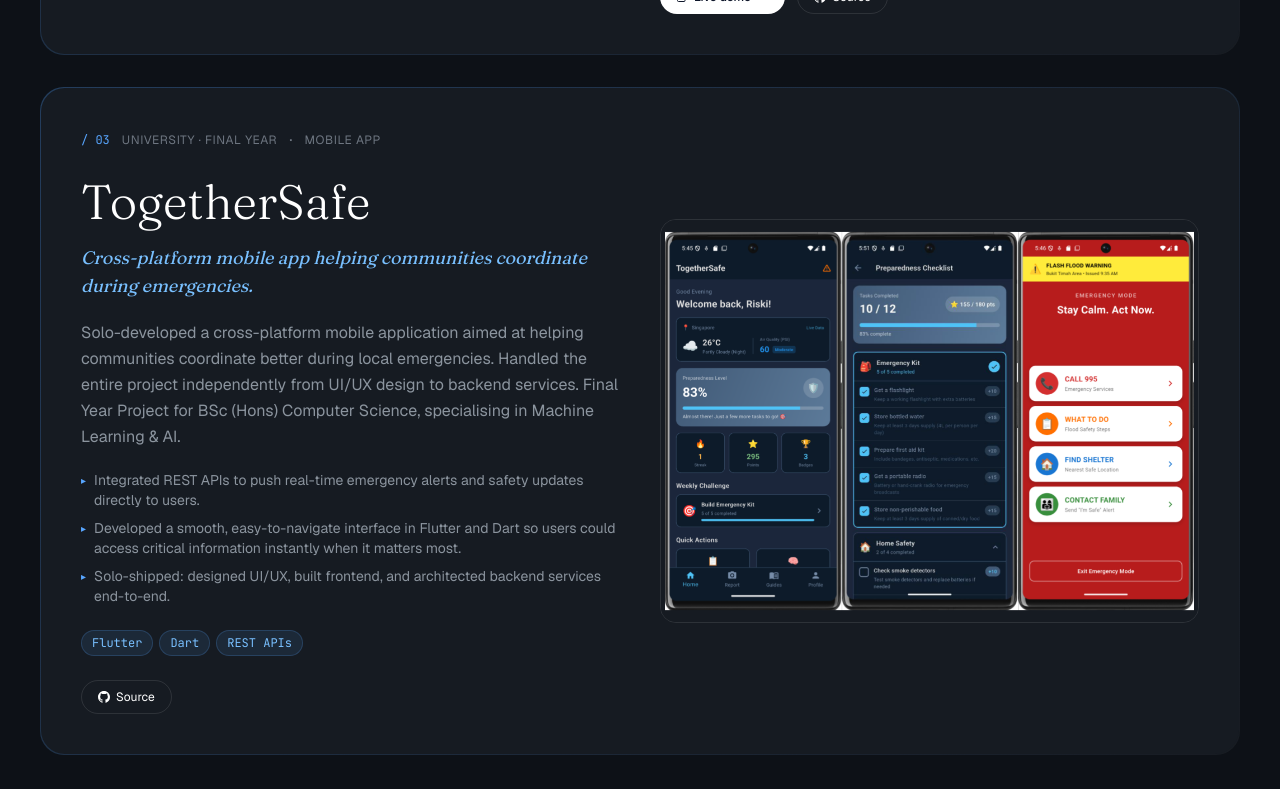
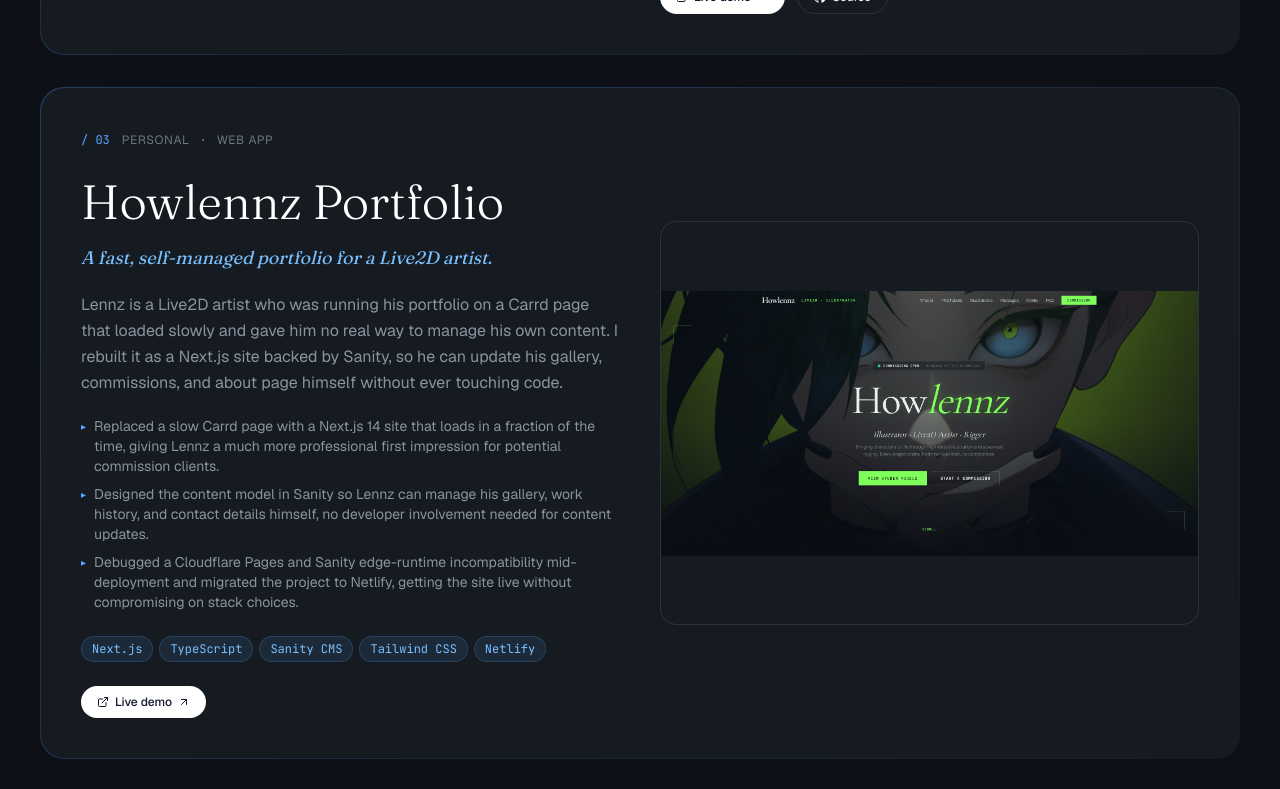
Before and after one commit to riskilinardi/rlportfolio, a Next.js app: page / in a window 1280 px wide. Shown: the part 4180-4969 px from the top of the page. Built offline with nearby package versions, Linux system fonts and the light colour scheme.

Commit message:
Update projects

```diff
--- a/src/data/projects.ts
+++ b/src/data/projects.ts
@@ -12,7 +12,7 @@ export const projects: Project[] = [
       "Led the full development cycle of a custom desktop inventory application built to solve specific business needs. Owned everything from gathering initial requirements and designing the system architecture to handling the final database deployment.",
     type: "desktop",
     category: "personal",
-    year: 2025,
+    year: 2026,
     featured: true,
     tech: [
       "React",
@@ -62,6 +62,28 @@ export const projects: Project[] = [
     ],
   },
   {
+    id: "howlennz",
+    slug: "howlennz",
+    title: "Howlennz Portfolio",
+    tagline: "A fast, self-managed portfolio for a Live2D artist.",
+    description:
+      "Lennz is a Live2D artist who was running his portfolio on a Carrd page that loaded slowly and gave him no real way to manage his own content. I rebuilt it as a Next.js site backed by Sanity, so he can update his gallery, commissions, and about page himself without ever touching code.",
+    type: "web",
+    category: "personal",
+    year: 2026,
+    featured: true,
+    tech: ["Next.js", "TypeScript", "Sanity CMS", "Tailwind CSS", "Netlify"],
+    links: {
+      live: "https://howlennz.netlify.app/",
+    },
+    image: "/howlennz.png",
+    highlights: [
+      "Replaced a slow Carrd page with a Next.js 14 site that loads in a fraction of the time, giving Lennz a much more professional first impression for potential commission clients.",
+      "Designed the content model in Sanity so Lennz can manage his gallery, work history, and contact details himself, no developer involvement needed for content updates.",
+      "Debugged a Cloudflare Pages and Sanity edge-runtime incompatibility mid-deployment and migrated the project to Netlify, getting the site live without compromising on stack choices.",
+    ],
+  },
+  {
     id: "togethersafe",
     image: "/togethersafe.png",
     slug: "togethersafe",
```
Also changed, not shown: public/howlennz.png (added).
